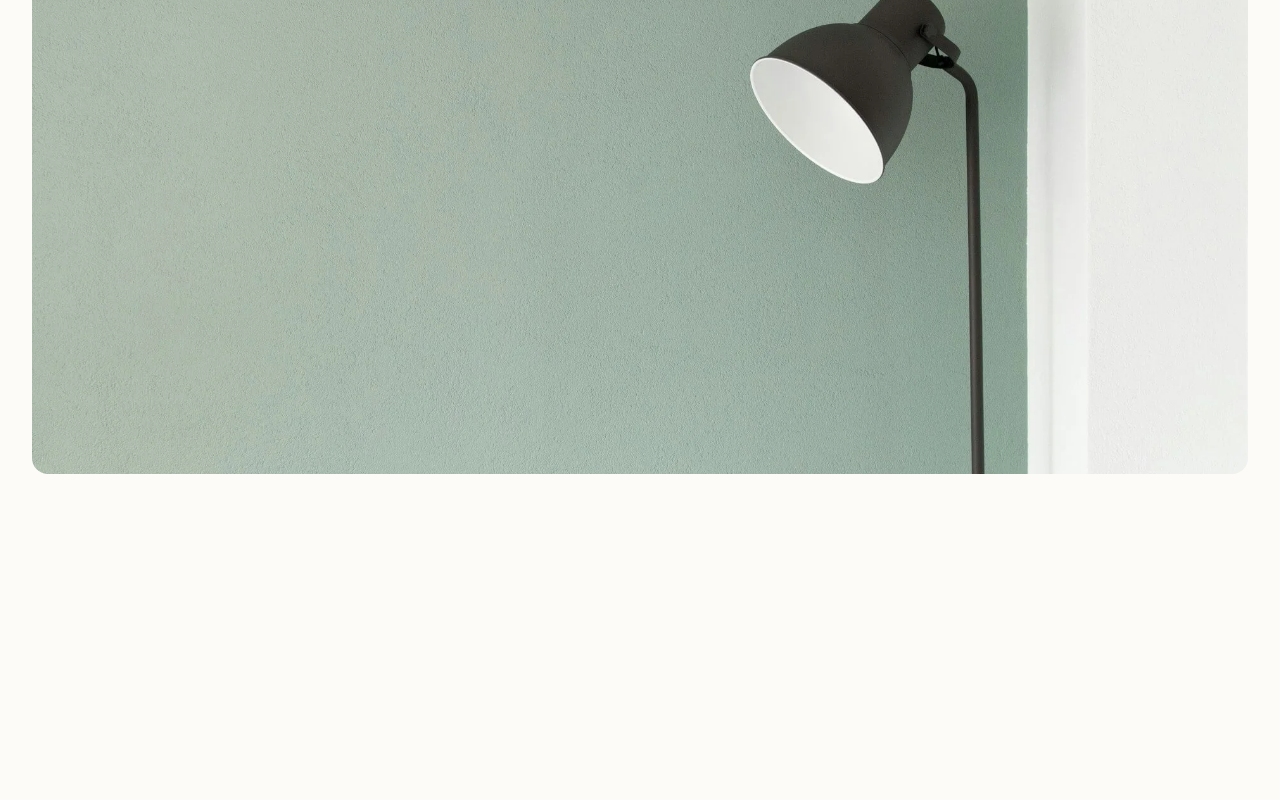
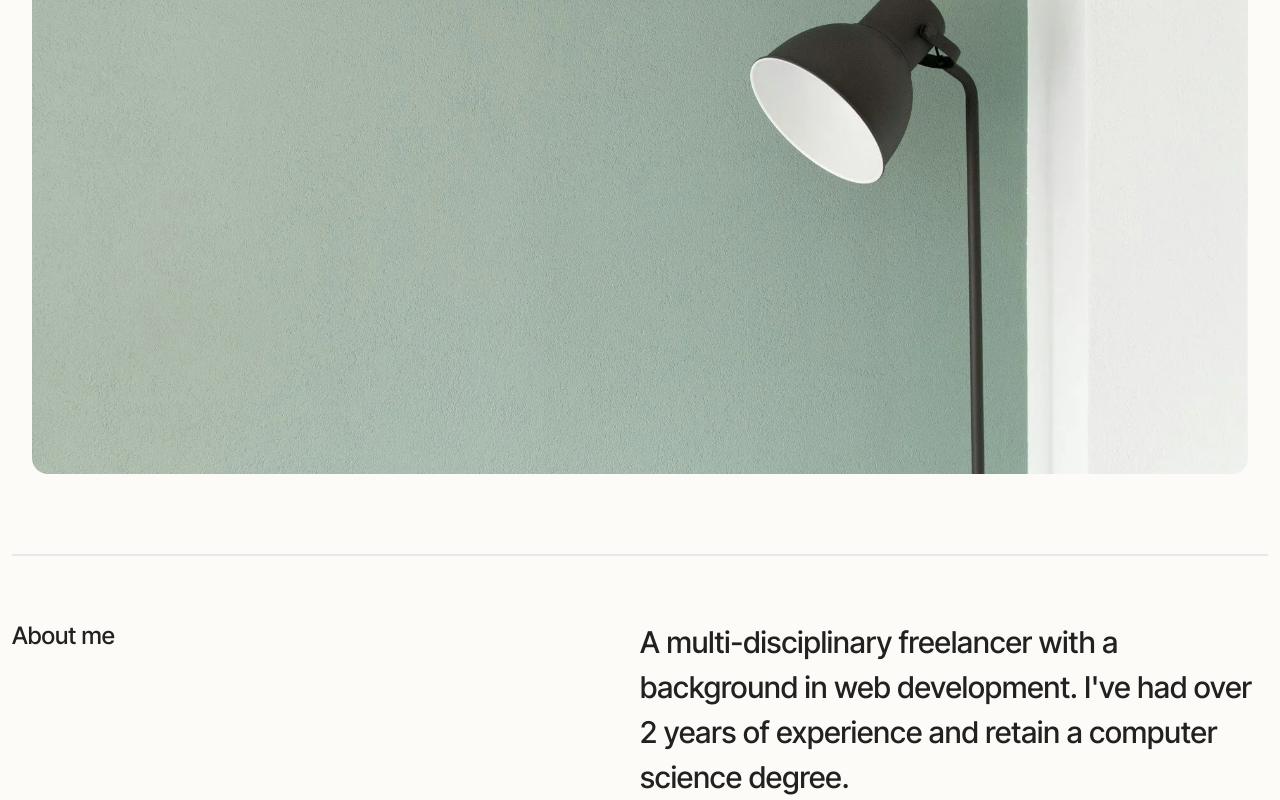
Before and after one commit to TheAnasObaid/theanasobaid.github.io, a React (Vite) app: page / in a window 1280 px wide. Shown: the part 786-1586 px from the top of the page. Before the commit the page ends 1436 px from the top, so only its background shows below. Built offline with nearby package versions, Linux system fonts and the light colour scheme.

Commit message:
Build the about section

```diff
--- /dev/null
+++ b/src/components/About.tsx
@@ -0,0 +1,18 @@
+const About = () => {
+  return (
+    <div id="work" className="flex justify-between border-t-2 pt-16">
+      <div className="w-1/2">
+        <h2 className="text-2xl font-medium">About me</h2>
+      </div>
+      <div className="w-1/2">
+        <p className="text-3xl leading-normal font-medium">
+          A multi-disciplinary freelancer with a background in web development.
+          I've had over 2 years of experience and retain a computer science
+          degree.
+        </p>
+      </div>
+    </div>
+  );
+};
+
+export default About;
--- a/src/components/Hero.tsx
+++ b/src/components/Hero.tsx
@@ -3,7 +3,7 @@ import heroImage from "../assets/hero.webp";
 const Hero = () => {
   return (
     <div className="max-w-screen-xl mx-auto px-5">
-      <div className="flex flex-col justify-center items-center gap-8 md:gap-10 my-12 md:my-24 lg:my-28">
+      <div className="flex flex-col justify-center items-center gap-8 md:gap-10 mb-4 mt-12 md:mt-24 lg:mt-28">
         <h1 className="text-7xl md:text-9xl xl:text-[160px] text-center font-medium tracking-tight">
           Anas Obaid
         </h1>
--- a/src/pages/HomePage.tsx
+++ b/src/pages/HomePage.tsx
@@ -1,7 +1,13 @@
+import About from "../components/About";
 import Hero from "../components/Hero";
 
 const HomePage = () => {
-  return <Hero />;
+  return (
+    <>
+      <Hero />
+      <About />
+    </>
+  );
 };
 
 export default HomePage;
```
Also changed, not shown: src/assets/anas.png (added).
